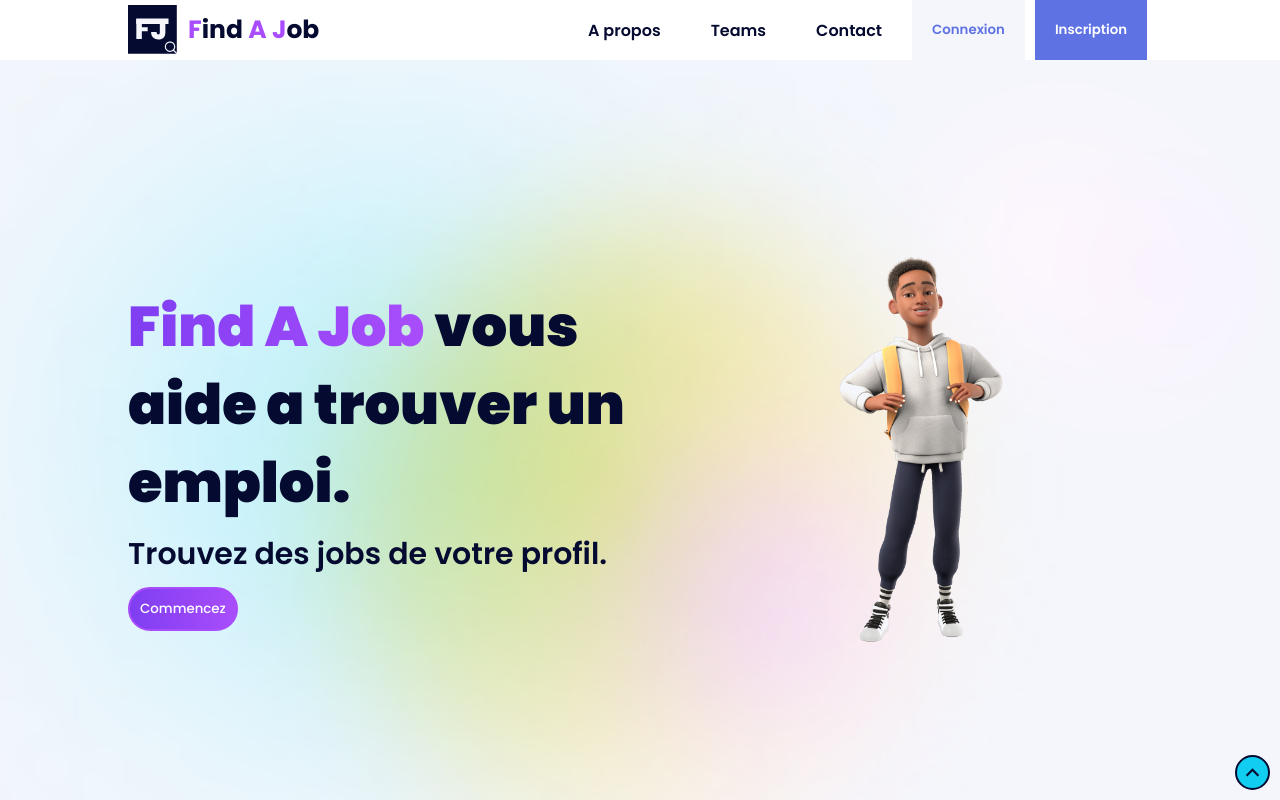
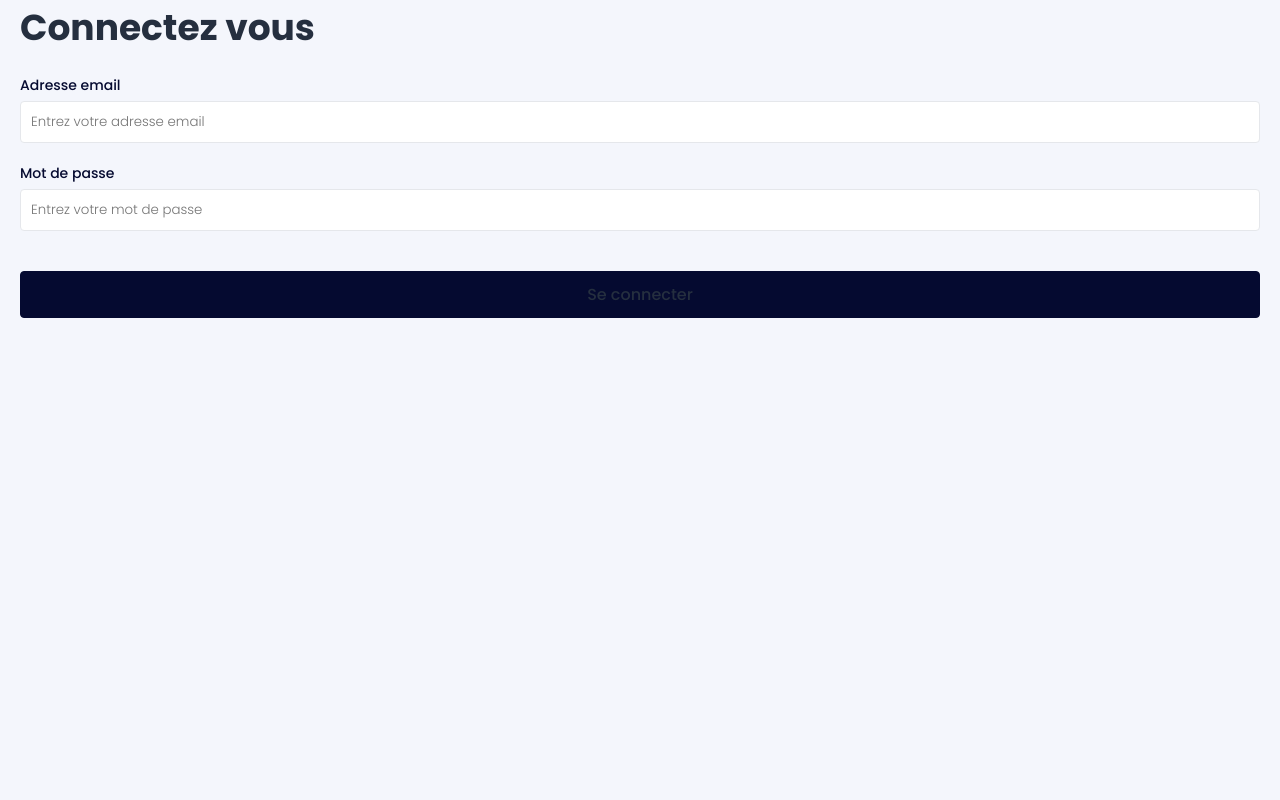
Before and after one commit to Zaker237/FindAJob, a Vue app: page /login in a window 1280 px wide. Shown: the top 800 px of the page. Built offline with nearby package versions, Linux system fonts and the light colour scheme; a web font is replaced by a local one.

Commit message:
debut de la page login

```diff
--- a/src/assets/styles/settings.scss
+++ b/src/assets/styles/settings.scss
@@ -1,5 +1,6 @@
 @import url('https://fonts.googleapis.com/css2?family=Birthstone&family=Poppins:wght@300;400;500;600;700;800;900&family=Grey+Qo&family=Parisienne&family=Roboto:wght@300;400&family=Ubuntu:wght@400;500;700&display=swap');
 @import url('https://fonts.googleapis.com/css2?family=Whisper&display=swap');
+@import url('https://fonts.googleapis.com/css2?family=Inter:wght@100;200;300;400;500;600;700;800;900&display=swap');
 
 $dark: #050A30;
 $ligth: #F4F6FC;
--- /dev/null
+++ b/src/components/HelloWorld.vue
@@ -0,0 +1,60 @@
+<template>
+  <div class="hello">
+    <h1>{{ msg }}</h1>
+    <p>
+      For a guide and recipes on how to configure / customize this project,<br>
+      check out the
+      <a href="https://cli.vuejs.org" target="_blank" rel="noopener">vue-cli documentation</a>.
+    </p>
+    <h3>Installed CLI Plugins</h3>
+    <ul>
+      <li><a href="https://github.com/vuejs/vue-cli/tree/dev/packages/%40vue/cli-plugin-babel" target="_blank" rel="noopener">babel</a></li>
+      <li><a href="https://github.com/vuejs/vue-cli/tree/dev/packages/%40vue/cli-plugin-router" target="_blank" rel="noopener">router</a></li>
+      <li><a href="https://github.com/vuejs/vue-cli/tree/dev/packages/%40vue/cli-plugin-vuex" target="_blank" rel="noopener">vuex</a></li>
+      <li><a href="https://github.com/vuejs/vue-cli/tree/dev/packages/%40vue/cli-plugin-eslint" target="_blank" rel="noopener">eslint</a></li>
+    </ul>
+    <h3>Essential Links</h3>
+    <ul>
+      <li><a href="https://vuejs.org" target="_blank" rel="noopener">Core Docs</a></li>
+      <li><a href="https://forum.vuejs.org" target="_blank" rel="noopener">Forum</a></li>
+      <li><a href="https://chat.vuejs.org" target="_blank" rel="noopener">Community Chat</a></li>
+      <li><a href="https://twitter.com/vuejs" target="_blank" rel="noopener">Twitter</a></li>
+      <li><a href="https://news.vuejs.org" target="_blank" rel="noopener">News</a></li>
+    </ul>
+    <h3>Ecosystem</h3>
+    <ul>
+      <li><a href="https://router.vuejs.org" target="_blank" rel="noopener">vue-router</a></li>
+      <li><a href="https://vuex.vuejs.org" target="_blank" rel="noopener">vuex</a></li>
+      <li><a href="https://github.com/vuejs/vue-devtools#vue-devtools" target="_blank" rel="noopener">vue-devtools</a></li>
+      <li><a href="https://vue-loader.vuejs.org" target="_blank" rel="noopener">vue-loader</a></li>
+      <li><a href="https://github.com/vuejs/awesome-vue" target="_blank" rel="noopener">awesome-vue</a></li>
+    </ul>
+  </div>
+</template>
+
+<script>
+export default {
+  name: 'HelloWorld',
+  props: {
+    msg: String
+  }
+}
+</script>
+
+<!-- Add "scoped" attribute to limit CSS to this component only -->
+<style scoped lang="scss">
+h3 {
+  margin: 40px 0 0;
+}
+ul {
+  list-style-type: none;
+  padding: 0;
+}
+li {
+  display: inline-block;
+  margin: 0 10px;
+}
+a {
+  color: #42b983;
+}
+</style>
--- a/src/main.js
+++ b/src/main.js
@@ -1,24 +1,6 @@
-import Vue from 'vue'
+import { createApp } from 'vue'
 import App from './App.vue'
 import router from './router'
 import store from './store'
-// import * as firebase from "firebase";
 
-Vue.config.productionTip = false;
-
-// const firebaseConfig = {
-//   apiKey: "your-firebase-api-Key",
-//   authDomain: "your-firebase-auth-domain",
-//   projectId: "your-firebase-id",
-//   storageBucket: "your-firebase-storage-bucket",
-//   messagingSenderId: "your-firebase-sender-id",
-//   appId: "your-firebase-app-id"
-// }
-//
-// firebase.initializeApp(firebaseConfig);
-
-new Vue({
-  router,
-  store,
-  render: h => h(App)
-}).$mount('#app')
+createApp(App).use(store).use(router).mount('#app')
--- a/src/router/index.js
+++ b/src/router/index.js
@@ -1,10 +1,5 @@
-import Vue from 'vue'
-import VueRouter from 'vue-router'
+import { createRouter, createWebHistory } from 'vue-router'
 import HomeView from '../views/HomeView.vue'
-import LoginView from '../views/auth/LoginView.vue';
-import RegisterView from '../views/auth/RegisterView';
-
-Vue.use(VueRouter)
 
 const routes = [
   {
@@ -14,17 +9,18 @@ const routes = [
   },
   {
     path: '/login',
-    name: 'Login',
-    component: LoginView
+    name: 'LoginView',
+    component: () => import('../views/auth/LoginView.vue')
   },
   {
     path: '/register',
-    name: 'Register',
-    component: RegisterView
-  },
+    name: 'RegisterView',
+    component: () => import('../views/auth/RegisterView.vue')
+  }
 ]
 
-const router = new VueRouter({
+const router = createRouter({
+  history: createWebHistory(process.env.BASE_URL),
   routes
 })
 
--- a/src/store/index.js
+++ b/src/store/index.js
@@ -1,9 +1,6 @@
-import Vue from 'vue'
-import Vuex from 'vuex'
+import { createStore } from 'vuex'
 
-Vue.use(Vuex)
-
-export default new Vuex.Store({
+export default createStore({
   state: {
   },
   getters: {
--- a/src/views/HomeView.vue
+++ b/src/views/HomeView.vue
@@ -17,10 +17,18 @@
         </div>
         <ul class="navigation-right">
           <li><a href="#about">A propos</a></li>
-          <li><a href="#">Teams</a></li>
-          <li><a href="#">Contact</a></li>
-          <router-link to="/login"><li><button class="btn__login">Connexion</button></li></router-link>
-          <router-link to="/register"><li><button class="btn__register">Inscription</button></li></router-link>
+          <li><a href="#teams">Teams</a></li>
+          <li><a href="#contact">Contact</a></li>
+          <router-link to="/login">
+            <li>
+              <button class="btn__login">Connexion</button>
+            </li>
+          </router-link>
+          <router-link to="/register">
+            <li>
+              <button class="btn__register">Inscription</button>
+            </li>
+          </router-link>
         </ul>
       </div>
     </nav>
@@ -29,7 +37,9 @@
         <div class="header-left">
           <h1><span>Find A Job</span> vous aide a trouver un emploi.</h1>
           <h2>Trouvez des jobs de votre profil.</h2>
-          <router-link to="/login"><button>Commencez</button></router-link>
+          <router-link to="/login">
+            <button>Commencez</button>
+          </router-link>
         </div>
         <div class="header-right">
           <img src="../assets/illustrations/illustration-5.png" alt="illustration">
@@ -71,7 +81,9 @@
         <div class="about-left">
           <h1>Alors viens qu' attends tu ?</h1>
           <h2>Viens t' inscrire et postule a des offres ou publis en !</h2>
-          <router-link to="/login"><button>Commencez</button></router-link>
+          <router-link to="/login">
+            <button>Commencez</button>
+          </router-link>
         </div>
       </div>
     </header>
@@ -80,32 +92,39 @@
         <div class="about-left">
           <h1>Satisfait ou pas ?</h1>
           <h2>Votre avis nous aide beaucoup, donc n' hesitez surtout pas !</h2>
-          <a href="mailto:leonelngoya@gmail.com"><button>Feedback</button></a>
+          <a href="mailto:leonelngoya@gmail.com">
+            <button>Feedback</button>
+          </a>
         </div>
         <div class="about-right">
           <img src="../assets/illustrations/illustration-3.png" alt="illustration">
         </div>
       </div>
     </header>
+    <div class="teams" id="teams">
+      <div class="teams__center">
+        <div class="card">
+          <img src="" alt="">
+          <div class="card-footer">
+
+          </div>
+        </div>
+      </div>
+    </div>
   </div>
 </template>
 
 <script>
-// @ is an alias to /src
-// import HelloWorld from '@/components/HelloWorld.vue'
-
 export default {
-  name: 'HomeView',
-  components: {
-
-  }
+  name: "HomeView"
 }
 </script>
 
 <style lang="scss" scoped>
 @import "../assets/styles/settings.scss";
+
 .home {
-  .arrow-up{
+  .arrow-up {
     position: fixed;
     right: 10px;
     bottom: 10px;
@@ -117,57 +136,69 @@ export default {
     border-radius: 50%;
     width: 35px;
     height: 35px;
-    img{
+
+    img {
       width: 25px;
     }
   }
-  .navigation{
+
+  .navigation {
     display: flex;
     align-items: center;
     justify-content: center;
     // border-bottom: 2px solid rgba($dark, 1);
     background: $white;
-    &__center{
+
+    &__center {
       width: 80%;
       display: flex;
       justify-content: space-between;
       align-items: center;
     }
-    &-left{
+
+    &-left {
       display: flex;
       align-items: center;
       justify-content: center;
-      span{
+
+      span {
         font-weight: 700;
         font-size: 25px;
         margin-left: 10px;
-        span{
+
+        span {
           font-weight: 700;
           font-size: 25px;
           color: $purple;
           margin: 0;
         }
       }
-      img{
+
+      img {
         cursor: pointer;
         width: 50px;
         height: auto;
       }
     }
-    &-right{
+
+    &-right {
       display: flex;
       align-items: center;
       justify-content: center;
-      li{
-        a{
+
+      li {
+        a {
           padding: 20px;
           margin: 0 5px;
           font-weight: 600;
-          &:hover{
+
+          &:hover {
             color: $purple;
           }
         }
-        button{
+
+        button {
+          position: relative;
           cursor: pointer;
           padding: 18px;
           margin: 0 5px;
@@ -176,7 +207,8 @@ export default {
           color: $white;
           border: 2px solid $primary;
         }
-        .btn__login{
+
+        .btn__login {
           background: $ligth;
           border-color: $ligth;
           color: $primary;
@@ -184,7 +216,8 @@ export default {
       }
     }
   }
-  .header{
+
+  .header {
     display: flex;
     align-items: center;
     justify-content: center;
@@ -192,14 +225,16 @@ export default {
     background-size: cover;
     background-repeat: no-repeat;
     min-height: 100vh;
-    &__center{
+
+    &__center {
       position: relative;
       width: 80%;
       display: flex;
       justify-content: space-between;
       align-items: center;
     }
-    .scroll-down{
+
+    .scroll-down {
       position: absolute;
       left: 50%;
       bottom: 10px;
@@ -210,28 +245,33 @@ export default {
       border-radius: 50%;
       width: 50px;
       height: 50px;
-      img{
+
+      img {
         width: 40px;
       }
     }
-    &-left{
+
+    &-left {
       span {
         font-weight: 900;
         background: linear-gradient(to right, #7F3EF1, #A94DFC);
         -webkit-text-fill-color: transparent;
         -webkit-background-clip: text;
       }
+
       h1 {
         font-size: 56px;
         font-weight: 900;
         line-height: 78px;
       }
+
       h2 {
         font-size: 30px;
         font-weight: 600;
         margin: 10px 0;
       }
-      button{
+
+      button {
         cursor: pointer;
         background: linear-gradient(to right, #7F3EF1, #A94DFC);
         color: $white;
@@ -240,20 +280,24 @@ export default {
         border-radius: 30px;
         padding: 10px;
         transition: .3s ease-in-out;
-        &:hover{
+
+        &:hover {
           background: linear-gradient(to right, #A94DFC, #7F3EF1);
         }
       }
     }
-    &-right{
+
+    &-right {
       width: 90%;
       display: flex;
-      img{
+
+      img {
         width: 100%;
       }
     }
   }
-  .about{
+
+  .about {
     display: flex;
     align-items: center;
     justify-content: center;
@@ -261,24 +305,27 @@ export default {
     //background-size: cover;
     //background-repeat: no-repeat;
     //min-height: 100vh;
-    &__center{
+    &__center {
       width: 80%;
       display: flex;
       justify-content: space-between;
       align-items: center;
     }
-    &-left{
+
+    &-left {
       h1 {
         font-size: 45px;
         font-weight: 900;
         line-height: 78px;
       }
+
       h2 {
         font-size: 27px;
         font-weight: 500;
         margin: 10px 0;
       }
-      button{
+
+      button {
         cursor: pointer;
         background: linear-gradient(to right, #7F3EF1, #A94DFC);
         color: $white;
@@ -287,15 +334,18 @@ export default {
         border-radius: 30px;
         padding: 10px;
         transition: .3s ease-in-out;
-        &:hover{
+
+        &:hover {
           background: linear-gradient(to right, #A94DFC, #7F3EF1);
         }
       }
     }
-    &-right{
+
+    &-right {
       width: 500px;
       display: flex;
-      img{
+
+      img {
         width: 100%;
       }
     }
--- /dev/null
+++ b/src/views/auth/LoginView.vue
@@ -0,0 +1,81 @@
+<template>
+  <div class="container">
+    <h2>Connectez vous</h2>
+    <div class="container-input">
+      <label for="email">Adresse email</label>
+      <input id="email" type="text" placeholder="Entrez votre adresse email">
+    </div>
+    <div class="container-input">
+      <label for="password">Mot de passe</label>
+      <input id="password" type="password" placeholder="Entrez votre mot de passe">
+    </div>
+    <router-link to="/">
+      <button class="container-button">
+        Se connecter
+      </button>
+    </router-link>
+  </div>
+</template>
+
+<script>
+export default {
+  name: "LoginView"
+}
+</script>
+
+<style lang="scss" scoped>
+@import "../../assets/styles/settings.scss";
+
+.container {
+  margin: 0 20px;
+
+  h2 {
+    font-size: 36px;
+    font-weight: 700;
+    color: #252F3F;
+  }
+
+  &-input {
+    display: flex;
+    flex-direction: column;
+    align-items: flex-start;
+    margin: 20px 0;
+
+    label {
+      font-size: 14px;
+      font-weight: 500;
+      margin-bottom: 5px;
+    }
+
+    input {
+      width: 100%;
+      border: 1px solid #E5E7EB;
+      border-radius: 4px;
+      padding: 10px;
+      outline: none;
+
+      &:focus {
+        border-color: #bcbec3;
+      }
+    }
+  }
+
+  button {
+    background: $dark;
+    border: 1px solid $dark;
+    border-radius: 4px;
+    padding: 10px;
+    width: 100%;
+    font-size: 16px;
+    font-weight: 500;
+    color: #252F3F;
+    margin-top: 20px;
+    cursor: pointer;
+    transition: box-shadow 0.2s ease-in-out;
+
+    &:hover {
+      box-shadow: 2px 2px 10px #dfdfdf;
+    }
+  }
+}
+</style>
--- a/src/views/auth/RegisterView.vue
+++ b/src/views/auth/RegisterView.vue
@@ -1,105 +1,13 @@
-<!--<template>-->
-<!--  <div class="container">-->
-<!--    <div class="row justify-content-center">-->
-<!--      <div class="col-md-8">-->
-<!--        <div class="card">-->
-<!--          <div class="card-header">Register</div>-->
-<!--          <div class="card-body">-->
-<!--            <div v-if="error" class="alert alert-danger">{{error}}</div>-->
-<!--            <form action="#" @submit.prevent="submit">-->
-<!--              <div class="form-group row">-->
-<!--                <label for="name" class="col-md-4 col-form-label text-md-right">Name</label>-->
+<template>
+  <h1>Login</h1>
+</template>
 
-<!--                <div class="col-md-6">-->
-<!--                  <input-->
-<!--                      id="name"-->
-<!--                      type="name"-->
-<!--                      class="form-control"-->
-<!--                      name="name"-->
-<!--                      value-->
-<!--                      required-->
-<!--                      autofocus-->
-<!--                      v-model="form.name"-->
-<!--                  />-->
-<!--                </div>-->
-<!--              </div>-->
+<script>
+export default {
+  name: "RegisterView"
+}
+</script>
 
-<!--              <div class="form-group row">-->
-<!--                <label for="email" class="col-md-4 col-form-label text-md-right">Email</label>-->
+<style scoped>
 
-<!--                <div class="col-md-6">-->
-<!--                  <input-->
-<!--                      id="email"-->
-<!--                      type="email"-->
-<!--                      class="form-control"-->
-<!--                      name="email"-->
-<!--                      value-->
-<!--                      required-->
-<!--                      autofocus-->
-<!--                      v-model="form.email"-->
-<!--                  />-->
-<!--                </div>-->
-<!--              </div>-->
-
-<!--              <div class="form-group row">-->
-<!--                <label for="password" class="col-md-4 col-form-label text-md-right">Password</label>-->
-
-<!--                <div class="col-md-6">-->
-<!--                  <input-->
-<!--                      id="password"-->
-<!--                      type="password"-->
-<!--                      class="form-control"-->
-<!--                      name="password"-->
-<!--                      required-->
-<!--                      v-model="form.password"-->
-<!--                  />-->
-<!--                </div>-->
-<!--              </div>-->
-
-<!--              <div class="form-group row mb-0">-->
-<!--                <div class="col-md-8 offset-md-4">-->
-<!--                  <button type="submit" class="btn btn-primary">Register</button>-->
-<!--                </div>-->
-<!--              </div>-->
-<!--            </form>-->
-<!--          </div>-->
-<!--        </div>-->
-<!--      </div>-->
-<!--    </div>-->
-<!--  </div>-->
-<!--</template>-->
-
-
-<!--<script>-->
-<!--import firebase from "firebase";-->
-
-<!--export default {-->
-<!--  data() {-->
-<!--    return {-->
-<!--      form: {-->
-<!--        name: "",-->
-<!--        email: "",-->
-<!--        password: ""-->
-<!--      },-->
-<!--      error: null-->
-<!--    };-->
-<!--  },-->
-<!--  methods: {-->
-<!--    submit() {-->
-<!--      firebase-->
-<!--          .auth()-->
-<!--          .createUserWithEmailAndPassword(this.form.email, this.form.password)-->
-<!--          .then(data => {-->
-<!--            data.user-->
-<!--                .updateProfile({-->
-<!--                  displayName: this.form.name-->
-<!--                })-->
-<!--                .then(() => {});-->
-<!--          })-->
-<!--          .catch(err => {-->
-<!--            this.error = err.message;-->
-<!--          });-->
-<!--    }-->
-<!--  }-->
-<!--};-->
-<!--</script>-->
+</style>
```
Also changed, not shown: package.json (+8 -8 lines), src/App.vue (line endings or trailing spaces), 1 other file (tests, documents, lock files or other folders). Lines whose indentation alone changed are shown as unchanged.
